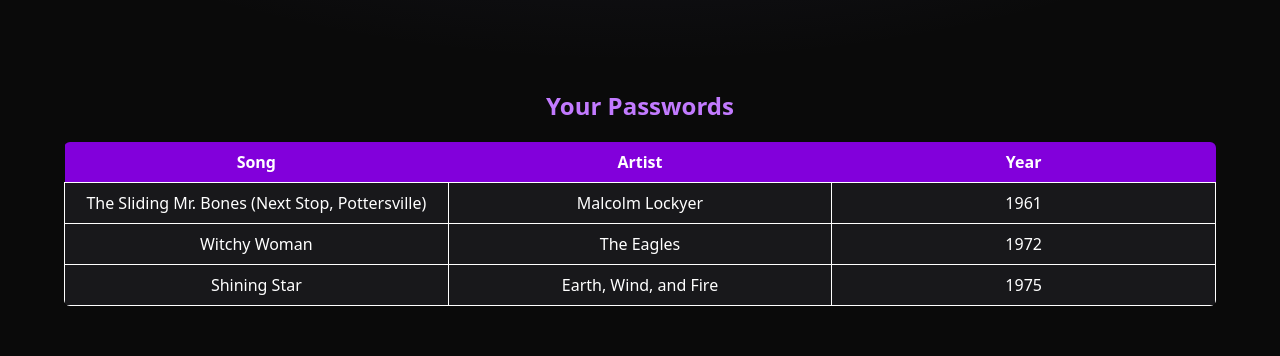
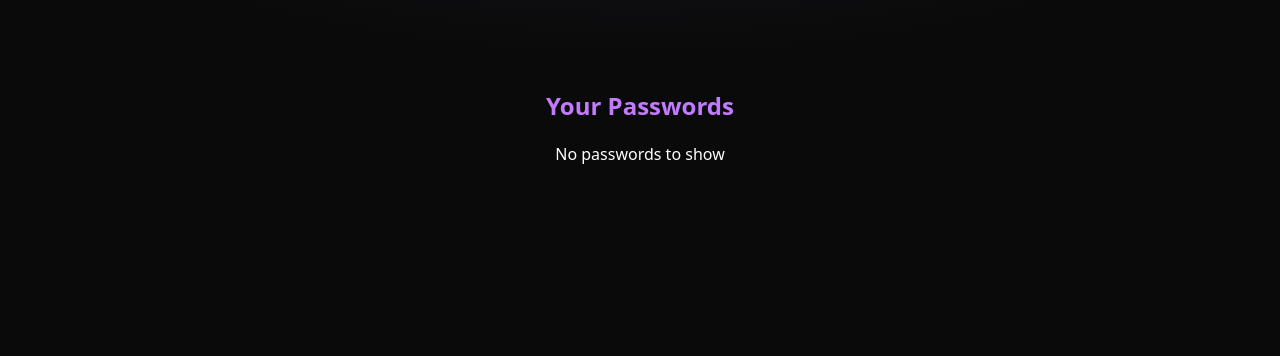
Before and after one commit to Shreyam205/MERN-password-manager, a React (Vite) app: page / in a window 1280 px wide. Shown: the part 418-774 px from the top of the page. Built offline with nearby package versions, Linux system fonts and the light colour scheme.

Commit message:
added more functionalities

```diff
--- a/src/components/Manager.jsx
+++ b/src/components/Manager.jsx
@@ -4,26 +4,35 @@
 
 const Manager = () => {
     const ref = useRef()
+    const passwordRef = useRef()
     const [form, setform] = useState({
         site: "",
         username: "",
         password: "",
     })
     const [passwordArray, setpasswordArray] = useState([])
+
     useEffect(() => {
         let passwords = localStorage.getItem("passwords")
         if (passwords) {
-            setPasswordArray = JSON.parse(passwords)
+            setPasswordArray(JSON.parse(passwords))
         }
     }, [])
 
+    const copyText= (text) =>{
+        navigator.clipboard.writeText(text)
+        alert("you copied " + text)
+    }
 
     const showPassword = () => {
         // alert("showing the password")
+        passwordRef.current.type = "text"
         if (ref.current.src.includes("public/icons8-closed-eye-30.png")) {
             ref.current.src = "public/icons8-eye-30.png"
+            passwordRef.current.type = "password"
         } else {
             ref.current.src = "public/icons8-closed-eye-30.png"
+            passwordRef.current.type = "text"
         }
     }
 
@@ -53,7 +62,7 @@
                     <div className="flex w-full justify-between gap-5">
                         <input value={form.username} onChange={handleChange} placeholder='Enter username or email' className='p-2 border border-purple-400 w-1/2 rounded-md' type="text" name="username" id="" />
                         <div className="relative w-1/2">
-                            <input value={form.password} onChange={handleChange} placeholder='Enter Password' className='p-2 border border-purple-400 w-full rounded-md' type="text" name="password" id="" />
+                            <input ref={passwordRef} value={form.password} onChange={handleChange} placeholder='Enter Password' className='p-2 border border-purple-400 w-full rounded-md' type="password" name="password" id="" />
                             <span className='absolute right-2 top-2.5 cursor-pointer' onClick={showPassword}>
                                 <img ref={ref} width={20} src="public/icons8-eye-30.png" alt="" />
                             </span>
@@ -73,32 +82,48 @@
 
                 <div className="passwords text-white w-full flex flex-col justify-center items-center my-10">
                     <h2 className='text-purple-400 font-bold text-2xl py-5'>Your Passwords</h2>
+                    {passwordArray.length === 0 && <div>No passwords to show</div>}
+                    {passwordArray.length != 0 &&
                         <table class="table-auto w-full rounded-md overflow-hidden">
                             <thead className='bg-purple-700'>
                                 <tr>
-                                <th className='py-2'>Song</th>
-                                <th className='py-2'>Artist</th>
-                                <th className='py-2'>Year</th>
+                                    <th className='py-2'>Site URL</th>
+                                    <th className='py-2'>Username</th>
+                                    <th className='py-2'>Password</th>
                                 </tr>
                             </thead>
                             <tbody className=' bg-zinc-900'>
-                            <tr className='text-center'>
-                                <td className='py-2 border border-white w-30'>The Sliding Mr. Bones (Next Stop, Pottersville)</td>
-                                <td className='py-2 border border-white w-30'>Malcolm Lockyer</td>
-                                <td className='py-2 border border-white w-30'>1961</td>
+                                {passwordArray.map((item, index) => {
+                                    return <tr key={index} className='text-center'>
+                                        <td className='py-2'>
+                                            <div className='flex items-center justify-center' onClick={()=>{copyText(item.site)}}>
+                                                <a href={item.site} target='_blank'>{item.site}</a>
+                                                <div className='cursor-pointer'>
+                                                    <img className='w-6' src="public/icons8-copy-64.png" alt="copy_site" />
+                                                </div>
+                                            </div>
+                                        </td>
+                                        <td className='py-2'>
+                                            <div className='flex items-center justify-center' onClick={()=>{copyText(item.username)}}>
+                                                <span>{item.username}</span>
+                                                <div className='cursor-pointer'>
+                                                    <img className='w-6' src="public/icons8-copy-64.png" alt="copy_site" />
+                                                </div>
+                                            </div>
+                                        </td>
+                                        <td className='py-2'>
+                                            <div className='flex items-center justify-center' onClick={()=>{copyText(item.password)}}>
+                                                <span>{item.password}</span>
+                                                <div className='cursor-pointer'>
+                                                    <img className='w-6' src="public/icons8-copy-64.png" alt="copy_site" />
+                                                </div>
+                                            </div>
+                                        </td>
                                     </tr>
-                            <tr className='text-center'>
-                                <td className='py-2 border border-white w-30'>Witchy Woman</td>
-                                <td className='py-2 border border-white w-30'>The Eagles</td>
-                                <td className='py-2 border border-white w-30'>1972</td>
-                            </tr>
-                            <tr className='text-center'>
-                                <td className='py-2 border border-white w-30'>Shining Star</td>
-                                <td className='py-2 border border-white w-30'>Earth, Wind, and Fire</td>
-                                <td className='py-2 border border-white w-30'>1975</td>
-                            </tr>
+                                })}
                             </tbody>
                         </table>
+                    }
                 </div>
             </div>
         </>
```
Also changed, not shown: public/icons8-copy-64.png (added). Lines whose indentation alone changed are shown as unchanged.
